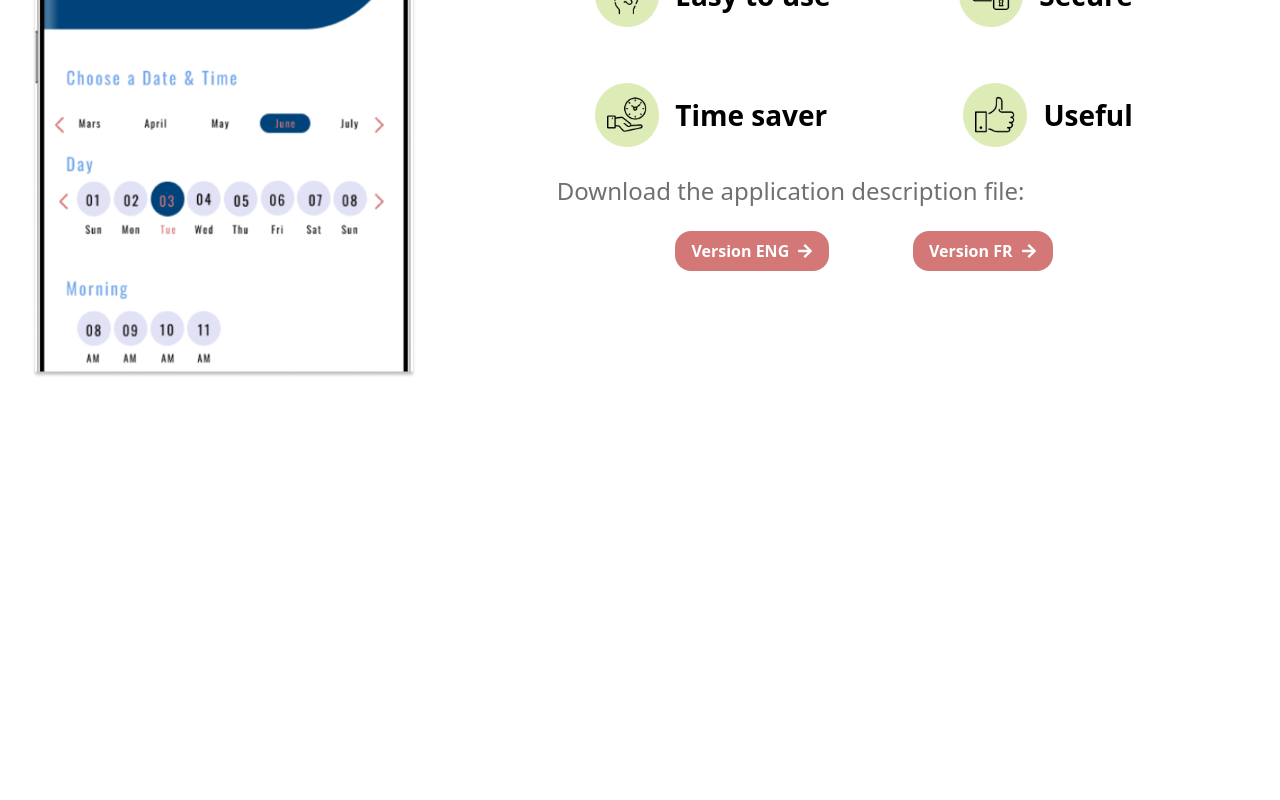
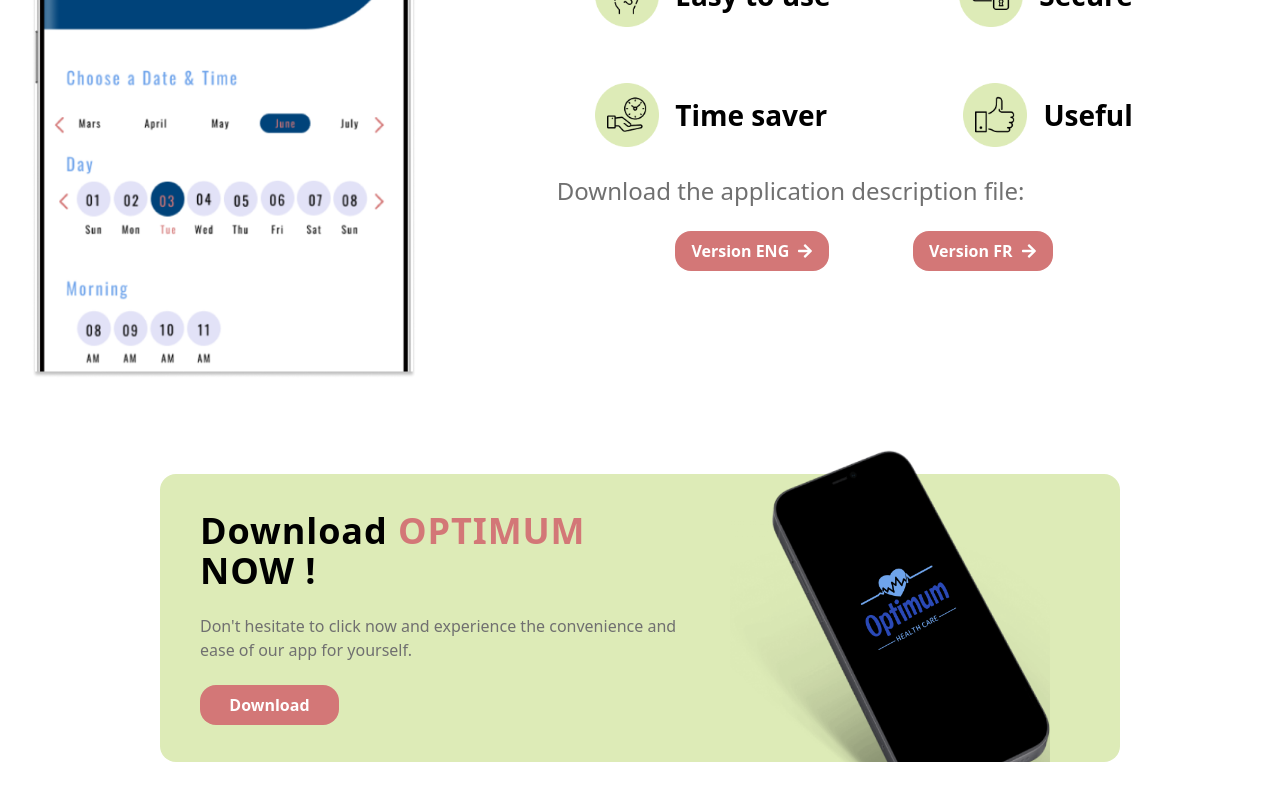
Before and after one commit to soltaniamine/optimum-website, a React (Vite) app in the folder optimum-website/: page / in a window 1280 px wide. Shown: the part 422-1222 px from the top of the page. Before the commit the page ends 800 px from the top, so only its background shows below. Built offline with nearby package versions, Linux system fonts and the light colour scheme.

Commit message:
finalisation of download page (desktop - mobile)

```diff
--- /dev/null
+++ b/optimum-website/src/download_page/download.jsx
@@ -0,0 +1,22 @@
+import React from "react";
+import mockup from "../assets/mockup3.png";
+import DownloadButton from "../homepage/Components/button";
+
+export default function Download() {
+    return (
+        <div className="h-[60vh] flex justify-center items-center relative">
+            <div className="w-[75%] h-[60%] md:h-[60%] bg-mygreen rounded-2xl flex flex-col justify-center md:items-start items-center relative overflow-hidden">
+                <div className="h-[90%] w-[90%]  md:w-[60%] flex flex-col justify-evenly relative px-4 sm:px-10 ">
+                    <h1 className="text-lg sm:text-2xl  lg:text-4xl font-bold sm:tracking-wide">Download <span className="text-mypink">OPTIMUM</span> <br />NOW !</h1>
+                    <p className="text-mygrey">Don't hesitate to click now and experience the convenience and ease of our app for yourself.</p>
+                    <DownloadButton text="Download" handleClick={()=>console.log("download button")} />
+                </div>
+            </div>
+                <img
+                        src={mockup}
+                        className=" hidden md:block absolute bottom-[20%] right-[18%] z-0 h-60 w-60 lg:h-80 lg:w-80 md:h-70 md:w-70"
+                        alt="Mockup"
+                    />
+        </div>
+    );
+}
--- /dev/null
+++ b/optimum-website/src/homepage/Components/button.jsx
@@ -0,0 +1,20 @@
+import PropTypes from 'prop-types';
+
+const DownloadButton = ({ text , handleClick }) => {
+
+  return (
+    <button
+      onClick={handleClick}
+      className="bg-mypink text-xs md:text-base  md:w-[37%] lg:w-[28%]  text-white font-bold p-2  md:py-2 md:px-4 rounded-2xl  "
+    >
+      <span>{text}</span>
+    </button>
+  );
+};
+
+DownloadButton.propTypes = {
+  text: PropTypes.string.isRequired,
+  handleClick: PropTypes.func,
+};
+
+export default DownloadButton;
--- a/optimum-website/src/main.jsx
+++ b/optimum-website/src/main.jsx
@@ -4,11 +4,13 @@
 // import Footer from './homepage/Components/Footer.jsx'
 import './index.css'
 import AboutPage from './about_page/about_page.jsx'
+import Download from './download_page/download.jsx'
 
 ReactDOM.createRoot(document.getElementById('root')).render(
   <React.StrictMode>
     {/* <Navbar/> */}
     <AboutPage />
     {/* <Footer/> */}
+    <Download/>
   </React.StrictMode>,
 )
--- a/optimum-website/tailwind.config.js
+++ b/optimum-website/tailwind.config.js
@@ -10,7 +10,8 @@
         mypink: '#D37777',
         myblue: '#6FA4EB',
         mygrey: '#707070',
-        mydarkblue: '#00437A'
+        mydarkblue: '#00437A',
+        mygreen : '#DDEBB7',
       },
     },
   },
```
Also changed, not shown: optimum-website/src/assets/mockup3.png (added).
